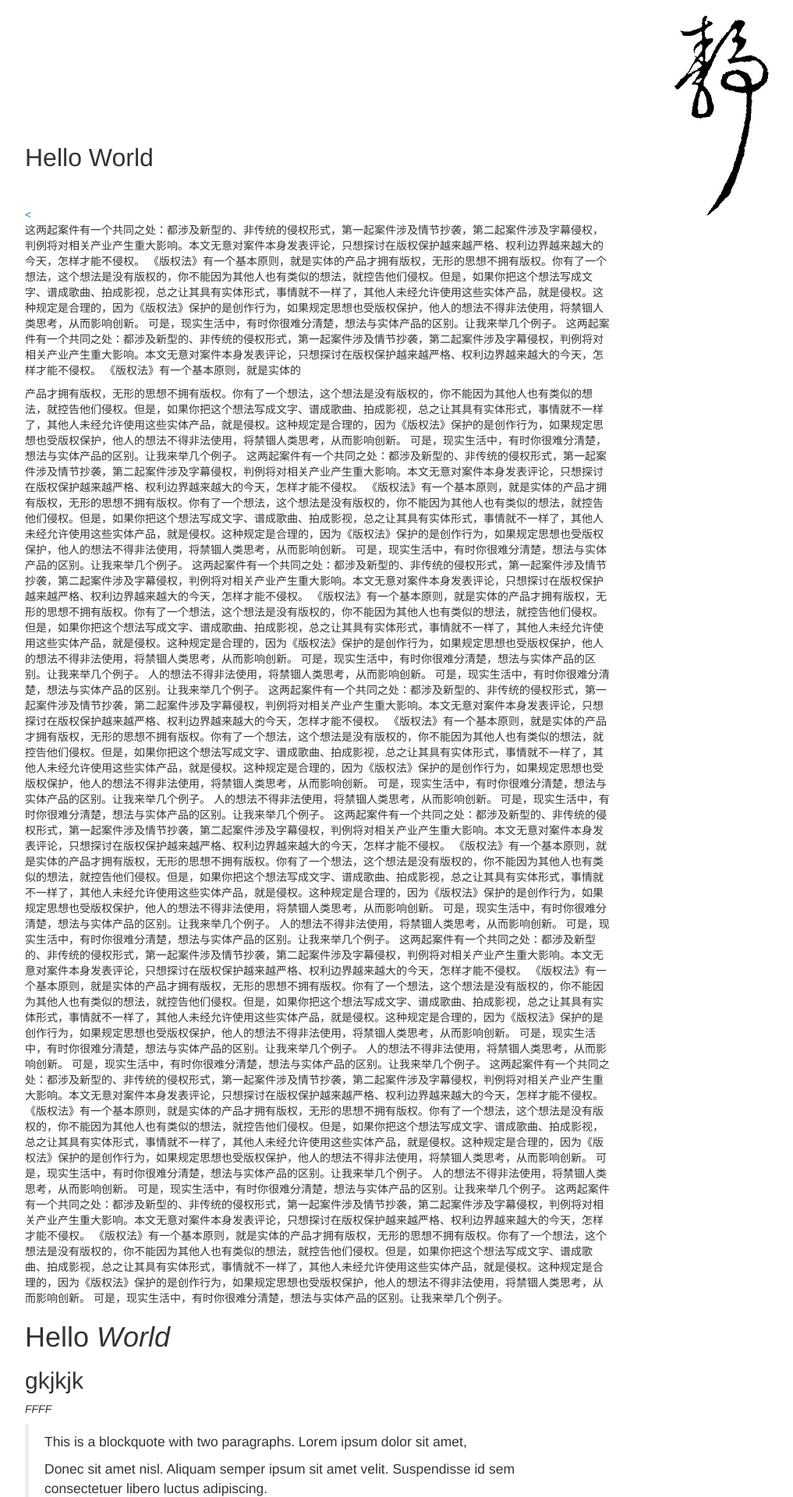
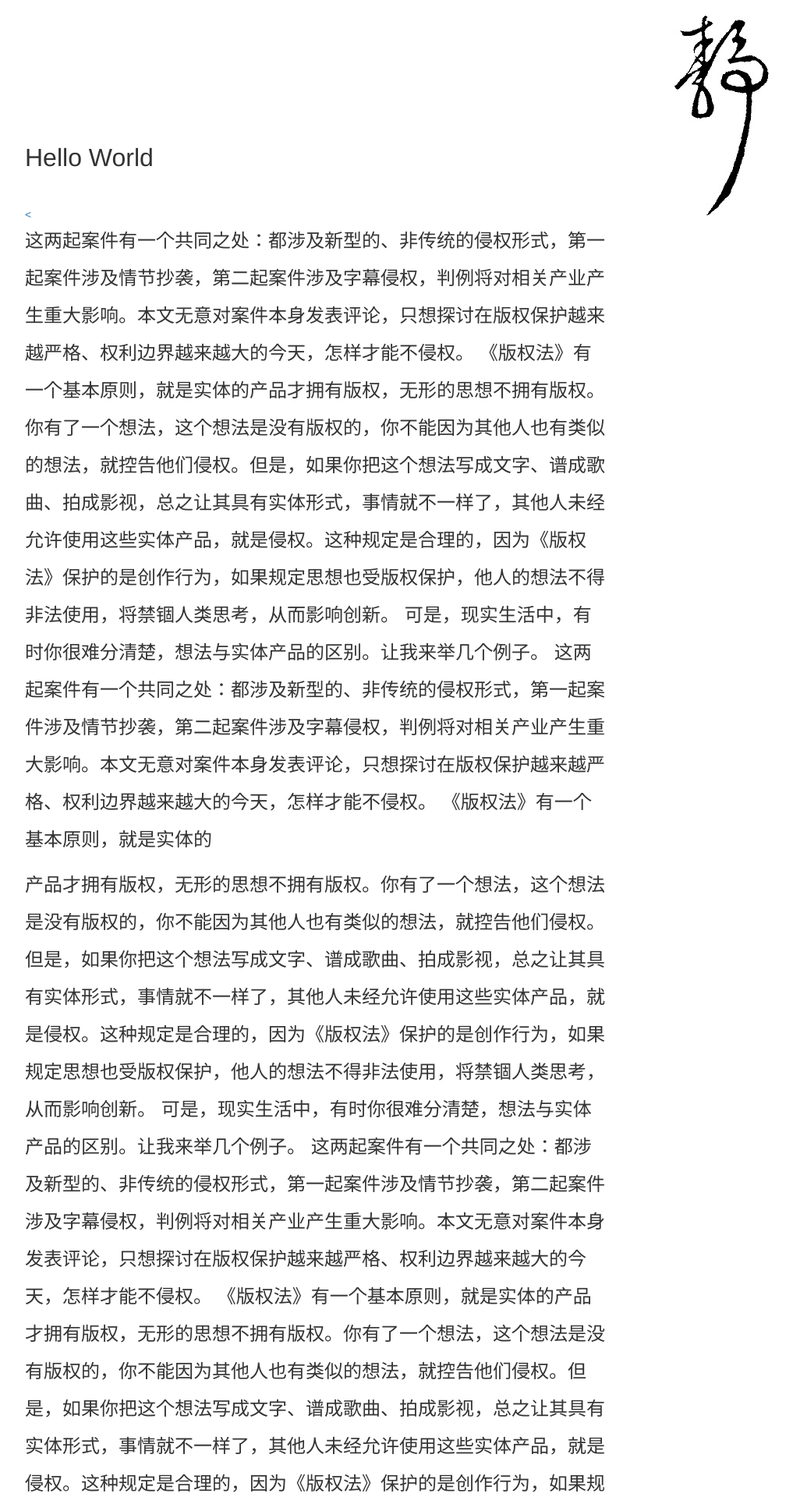
Before and after one commit to Kylinking/kylinking.github.io, a Jekyll site: the page built from _posts/2015-01-22-Hello-World.md, in a window 1280 px wide. Shown: the top 1920 px of the page at 78% size, without its empty margins (38-1055 px from the left). Built offline with Jekyll 4.4.1, drawn with Linux system fonts in a browser that asks for light colours; nearby versions of some CDN libraries; library files that are not in the unit come from our copies.

Commit message:
change font size in posts content

```diff
--- a/assets/default.css
+++ b/assets/default.css
@@ -79,7 +79,10 @@ body{
 .post-page-nav{
 
 }
-
+.content{
+  font-size: 24px;
+  line-height: 2.0
+}
 .blog-footer {
   position: absolute;
   bottom: 0;
```
Also changed, not shown: 1 other file.
